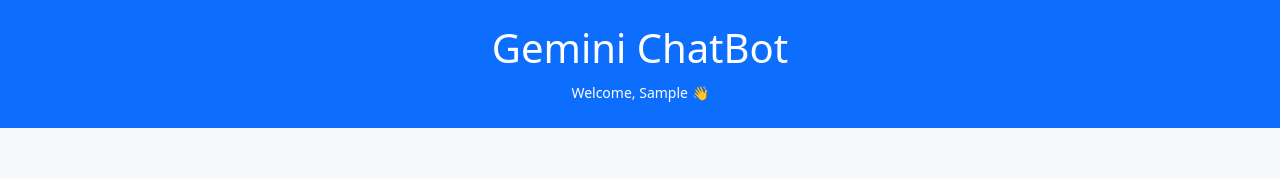
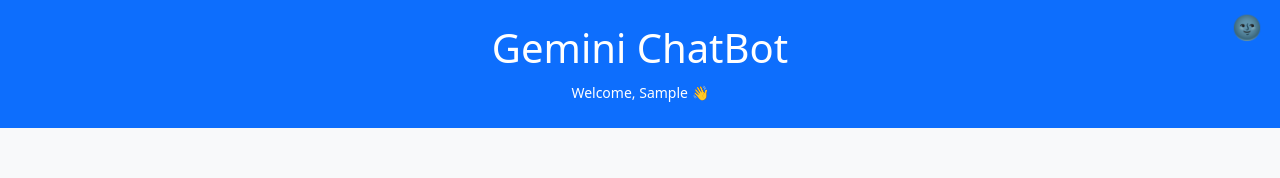
Before and after one commit to parthdey/Gemini-AI-CHAT, a React (Vite) app in the folder gemini-chat-frontend/: page / in a window 1280 px wide. Both pictures are taken after typing "Sample" into the empty fields and a click on the button "Start Chatting". Shown: the top 178 px of the page. Built offline with nearby package versions, Linux system fonts and the light colour scheme.

Commit message:
added modes and update the reponse style

```diff
--- a/gemini-chat-frontend/package.json
+++ b/gemini-chat-frontend/package.json
@@ -14,7 +14,9 @@
     "bootstrap": "^5.3.7",
     "react": "^19.1.1",
     "react-bootstrap-icons": "^1.11.6",
-    "react-dom": "^19.1.1"
+    "react-dom": "^19.1.1",
+    "react-markdown": "^10.1.0",
+    "remark-gfm": "^4.0.1"
   },
   "devDependencies": {
     "@eslint/js": "^9.33.0",
--- a/gemini-chat-frontend/src/App.css
+++ b/gemini-chat-frontend/src/App.css
@@ -8,6 +8,9 @@
 /* Header */
 header {
   flex: 0 0 auto;
+  padding: 0.5rem 1rem;  /* reduced padding */
+  /* height: 13vh; */
+  position: relative;
 }
 
 /* Chat Window */
@@ -39,6 +42,61 @@
   border-radius: 16px 16px 16px 0;
   max-width: 80%;
   word-wrap: break-word;
+  line-height: 1.5;
+}
+
+/* Markdown inside bot messages */
+.bot-msg h1,
+.bot-msg h2,
+.bot-msg h3 {
+  margin: 0.4em 0;
+  font-weight: 600;
+}
+
+.bot-msg h1 { font-size: 1.3rem; }
+.bot-msg h2 { font-size: 1.15rem; }
+.bot-msg h3 { font-size: 1rem; }
+
+.bot-msg p {
+  margin: 0.4em 0;
+}
+
+.bot-msg ul,
+.bot-msg ol {
+  margin: 0.4em 0 0.4em 1.2em;
+  padding: 0;
+}
+
+.bot-msg li {
+  margin: 0.25em 0;
+}
+
+.bot-msg a {
+  color: #007bff;
+  text-decoration: none;
+}
+.bot-msg a:hover {
+  text-decoration: underline;
+}
+
+/* Code blocks */
+.bot-msg code {
+  background: #f1f3f5;
+  padding: 0.2rem 0.4rem;
+  border-radius: 4px;
+  font-family: monospace;
+  font-size: 0.9rem;
+}
+
+.bot-msg pre {
+  background: #212529;
+  color: #f8f9fa;
+  padding: 0.75rem;
+  border-radius: 8px;
+  overflow-x: auto;
+  font-family: monospace;
+  font-size: 0.9rem;
+  margin: 0.5em 0;
 }
 
 /* Typing indicator */
@@ -46,17 +104,6 @@
   font-style: italic;
   color: gray;
 }
-
-/* Input area */
-/* .container {
-  flex: 0 0 auto;
-  padding: 0.5rem;
-  background: white;
-  display: flex;
-  gap: 0.5rem;
-  align-items: center;
-  border-top: 1px solid #ddd;
-} */
 
 /* Input box */
 .container input.form-control {
@@ -106,3 +153,42 @@
     font-size: 1rem;
   }
 }
+
+/* 🌙 Dark Mode */
+.dark-mode {
+  background: #121212;
+  color: #f1f1f1;
+}
+
+.dark-mode .chat-window {
+  background: #1e1e1e;
+}
+
+.dark-mode .user-msg {
+  background: #0d6efd;
+  color: white;
+}
+
+.dark-mode .bot-msg {
+  background: #2a2a2a;
+  color: #f1f1f1;
+}
+
+.dark-mode header {
+  background: #222;
+}
+
+.dark-toggle {
+  position: absolute;
+  top: 8px;   /* push up/down */
+  right: 12px; /* keep it on right */
+  background: transparent;
+  border: none;
+  font-size: 1.5rem;
+  cursor: pointer;
+  transition: transform 0.2s;
+}
+
+.dark-toggle:hover {
+  transform: scale(1.2);
+}
--- a/gemini-chat-frontend/src/App.jsx
+++ b/gemini-chat-frontend/src/App.jsx
@@ -3,17 +3,23 @@
 import ChatInput from "./components/ChatInput";
 import { fetchChatResponse } from './services/api';
 import AuthCard from "./components/AuthCard";
+import ReactMarkdown from "react-markdown";
+import remarkGfm from "remark-gfm";
 
 function App() {
   const [messages, setMessages] = useState([]);
   const [loading, setLoading] = useState(false);
   const [user, setUser] = useState(null);
-  const chatEndRef = useRef(null); // 👈 always declared
+  const [darkMode, setDarkMode] = useState(false);
+  const chatEndRef = useRef(null);
 
-  // ✅ Check localStorage for saved user
+  // ✅ Load user and theme from localStorage
   useEffect(() => {
     const savedUser = localStorage.getItem("chatUser");
     if (savedUser) setUser(savedUser);
+
+    const savedTheme = localStorage.getItem("theme");
+    if (savedTheme === "dark") setDarkMode(true);
   }, []);
 
   const handleQuestionSubmit = async (question) => {
@@ -37,23 +43,47 @@
     chatEndRef.current?.scrollIntoView({ behavior: "smooth" });
   }, [messages, loading]);
 
+  // 🌙 Toggle dark mode
+  const toggleDarkMode = () => {
+    setDarkMode(prev => {
+      const newMode = !prev;
+      localStorage.setItem("theme", newMode ? "dark" : "light");
+      return newMode;
+    });
+  };
+
   return (
-    <div className='App'>
+    <div className={`App ${darkMode ? "dark-mode" : ""}`}>
       {/* If no user, show Auth screen */}
       {!user ? (
         <AuthCard onLogin={setUser} />
       ) : (
         <>
-          <header className='bg-primary text-white text-center py-4'>
-            <h1>Gemini ChatBot</h1>
-            <small>Welcome, {user} 👋</small>
+          {/* Header */}
+          <header className="app-header bg-primary text-white flex justify-between items-center py-4 px-6">
+            {/* Title & welcome centered */}
+            <div className="flex-1 text-center">
+              <h1>Gemini ChatBot</h1>
+              <small>Welcome, {user} 👋</small>
+            </div>
+
+            {/* 🌙 Dark mode toggle on the RIGHT */}
+            <button onClick={toggleDarkMode} className="dark-toggle ml-4 text-2xl">
+              {darkMode ? "🌞" : "🌚"}
+            </button>
           </header>
 
           {/* Chat Window */}
           <div className="chat-window p-3">
             {messages.map((msg, idx) => (
               <div key={idx} className={msg.sender === "user" ? "user-msg" : "bot-msg"}>
-                {msg.text}
+                {msg.sender === "bot" ? (
+                  <ReactMarkdown remarkPlugins={[remarkGfm]}>
+                    {msg.text}
+                  </ReactMarkdown>
+                ) : (
+                  msg.text
+                )}
               </div>
             ))}
             {loading && <div className="bot-msg typing">...</div>}
```
Also changed, not shown: 1 other file (tests, documents, lock files or other folders).
